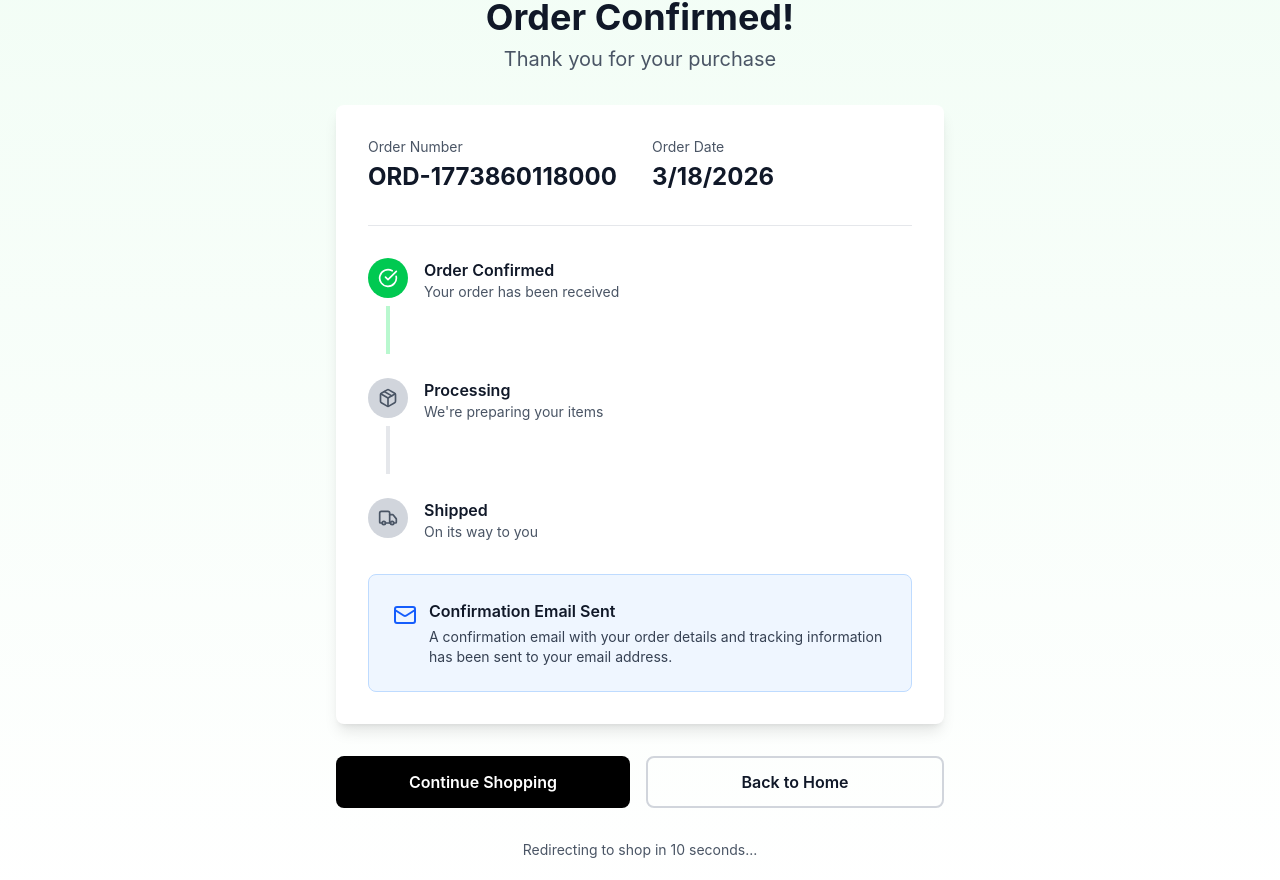
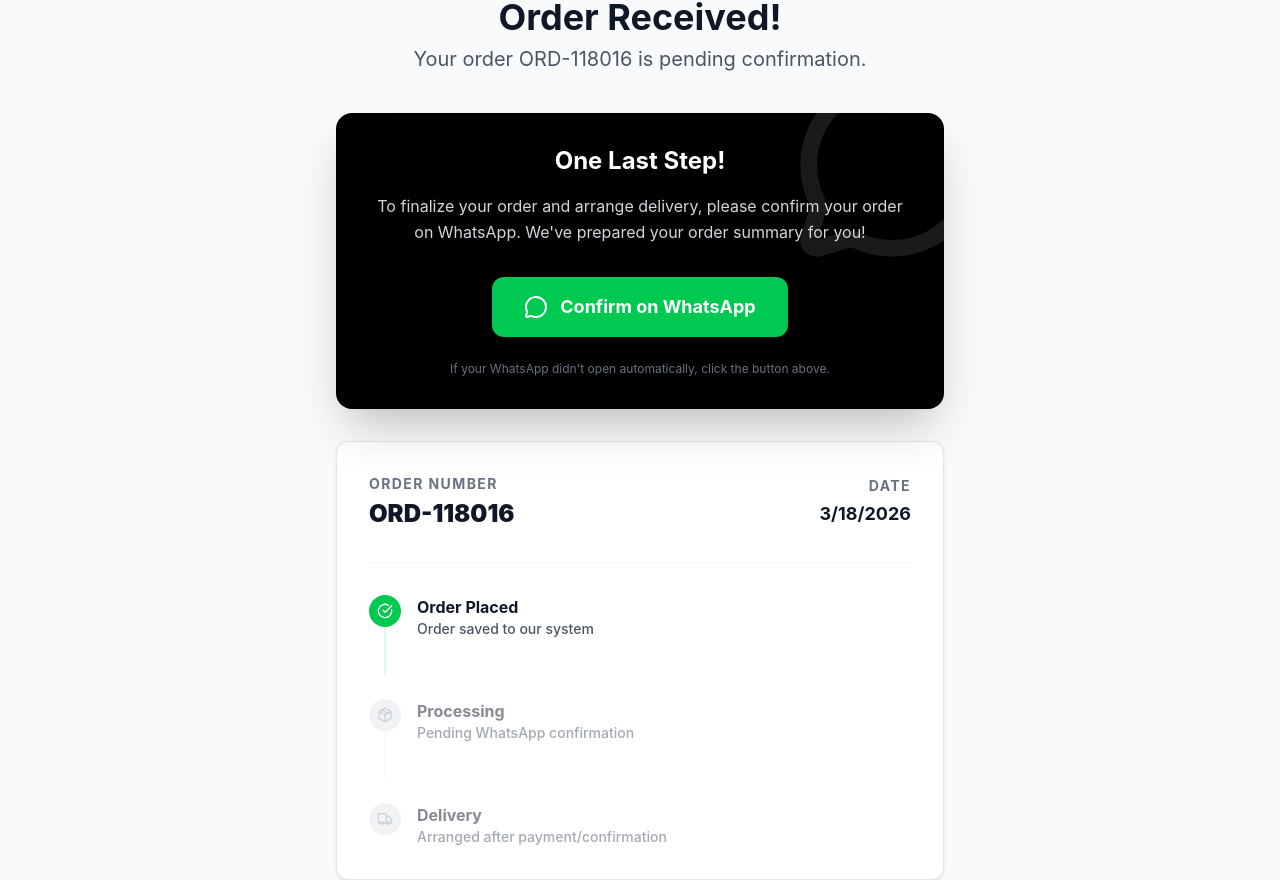
Before and after one commit to ko2527600/Inknationgh, a React (Vite) app in the folder Ikenation-clothing/: page /order-confirmation in a window 1280 px wide. Shown: the part 268-1148 px from the top of the page. Built offline with nearby package versions, Linux system fonts and the light colour scheme; no server answers.

Commit message:
final: polish order system and branding

```diff
--- a/Ikenation-clothing/src/pages/OrderConfirmation.jsx
+++ b/Ikenation-clothing/src/pages/OrderConfirmation.jsx
@@ -1,134 +1,131 @@
-import React, { useEffect } from 'react'
+import React from 'react'
 import { useNavigate, useLocation } from 'react-router-dom'
 import { motion } from 'framer-motion'
-import { CheckCircle, Package, Truck, Mail } from 'lucide-react'
+import { CheckCircle, Package, Truck, MessageCircle, ArrowRight } from 'lucide-react'
 
 export default function OrderConfirmation() {
   const navigate = useNavigate()
   const location = useLocation()
-  const [orderNumber] = React.useState(() => location.state?.orderId || `ORD-${Date.now()}`)
-
-  useEffect(() => {
-    // Auto-redirect after 10 seconds
-    const timer = setTimeout(() => {
-      navigate('/shop')
-    }, 10000)
-    return () => clearTimeout(timer)
-  }, [navigate])
+  const { orderId, whatsappUrl } = location.state || {}
+  const orderNumber = orderId || `ORD-${Date.now().toString().slice(-6)}`
 
   return (
-    <div className="min-h-screen bg-linear-to-b from-green-50 to-white pt-24 pb-12">
+    <div className="min-h-screen bg-gray-50 pt-24 pb-12">
       <div className="max-w-2xl mx-auto px-4 sm:px-6 lg:px-8">
-        {/* Success Animation */}
+        {/* Success Header */}
         <motion.div
-          initial={{ scale: 0, opacity: 0 }}
+          initial={{ scale: 0.9, opacity: 0 }}
           animate={{ scale: 1, opacity: 1 }}
-          transition={{ duration: 0.5, type: 'spring' }}
-          className="text-center mb-8"
+          className="text-center mb-10"
         >
-          <CheckCircle size={80} className="text-green-500 mx-auto mb-6" />
-          <h1 className="text-4xl font-bold text-gray-900 mb-2">Order Confirmed!</h1>
-          <p className="text-xl text-gray-600">Thank you for your purchase</p>
+          <div className="w-20 h-20 bg-green-100 rounded-full flex items-center justify-center mx-auto mb-6">
+            <CheckCircle size={48} className="text-green-600" />
+          </div>
+          <h1 className="text-4xl font-bold text-gray-900 mb-2">Order Received!</h1>
+          <p className="text-xl text-gray-600">Your order {orderNumber} is pending confirmation.</p>
         </motion.div>
 
-        {/* Order Details */}
+        {/* WhatsApp Action Card */}
         <motion.div
-          initial={{ opacity: 0, y: 20 }}
-          animate={{ opacity: 1, y: 0 }}
-          transition={{ delay: 0.2, duration: 0.5 }}
-          className="bg-white rounded-lg shadow-lg p-8 mb-8"
+          initial={{ y: 20, opacity: 0 }}
+          animate={{ y: 0, opacity: 1 }}
+          transition={{ delay: 0.2 }}
+          className="bg-black text-white rounded-2xl p-8 mb-8 text-center shadow-2xl relative overflow-hidden"
         >
-          <div className="grid grid-cols-2 gap-6 mb-8 pb-8 border-b border-gray-200">
+          <div className="relative z-10">
+            <h2 className="text-2xl font-bold mb-4">One Last Step!</h2>
+            <p className="text-gray-300 mb-8 leading-relaxed">
+              To finalize your order and arrange delivery, please confirm your order on WhatsApp.
+              We've prepared your order summary for you!
+            </p>
+
+            <a
+              href={whatsappUrl || 'https://wa.me/233557786833'}
+              target="_blank"
+              rel="noopener noreferrer"
+              className="inline-flex items-center gap-3 bg-green-500 hover:bg-green-600 text-white px-8 py-4 rounded-xl font-bold text-lg transition-all transform hover:scale-105"
+            >
+              <MessageCircle size={24} />
+              Confirm on WhatsApp
+            </a>
+
+            <p className="text-xs text-gray-500 mt-6">
+              If your WhatsApp didn't open automatically, click the button above.
+            </p>
+          </div>
+
+          {/* Subtle background pattern */}
+          <div className="absolute top-0 right-0 -mr-12 -mt-12 opacity-10">
+            <MessageCircle size={200} />
+          </div>
+        </motion.div>
+
+        {/* Order Details Card */}
+        <motion.div
+          initial={{ y: 20, opacity: 0 }}
+          animate={{ y: 0, opacity: 1 }}
+          transition={{ delay: 0.3 }}
+          className="bg-white rounded-xl shadow-sm border border-gray-200 p-8 mb-8"
+        >
+          <div className="flex justify-between items-center mb-8 pb-8 border-b border-gray-100">
             <div>
-              <p className="text-sm text-gray-600 mb-1">Order Number</p>
-              <p className="text-2xl font-bold text-gray-900">{orderNumber}</p>
+              <p className="text-sm text-gray-500 uppercase tracking-widest font-bold mb-1">Order Number</p>
+              <p className="text-2xl font-black text-gray-900">{orderNumber}</p>
             </div>
-            <div>
-              <p className="text-sm text-gray-600 mb-1">Order Date</p>
-              <p className="text-2xl font-bold text-gray-900">{new Date().toLocaleDateString()}</p>
+            <div className="text-right">
+              <p className="text-sm text-gray-500 uppercase tracking-widest font-bold mb-1">Date</p>
+              <p className="text-lg font-bold text-gray-900">{new Date().toLocaleDateString()}</p>
             </div>
           </div>
 
-          {/* Timeline */}
-          <div className="space-y-6 mb-8">
+          <div className="space-y-6">
             <div className="flex gap-4">
               <div className="flex flex-col items-center">
-                <div className="w-10 h-10 rounded-full bg-green-500 flex items-center justify-center text-white mb-2">
-                  <CheckCircle size={20} />
+                <div className="w-8 h-8 rounded-full bg-green-500 flex items-center justify-center text-white shrink-0">
+                  <CheckCircle size={16} />
                 </div>
-                <div className="w-1 h-12 bg-green-200"></div>
+                <div className="w-0.5 h-12 bg-green-100"></div>
               </div>
               <div>
-                <h3 className="font-semibold text-gray-900">Order Confirmed</h3>
-                <p className="text-sm text-gray-600">Your order has been received</p>
+                <h3 className="font-bold text-gray-900">Order Placed</h3>
+                <p className="text-sm text-gray-600 font-medium">Order saved to our system</p>
               </div>
             </div>
 
-            <div className="flex gap-4">
+            <div className="flex gap-4 opacity-50">
               <div className="flex flex-col items-center">
-                <div className="w-10 h-10 rounded-full bg-gray-300 flex items-center justify-center text-gray-600 mb-2">
-                  <Package size={20} />
+                <div className="w-8 h-8 rounded-full bg-gray-200 flex items-center justify-center text-gray-400 shrink-0">
+                  <Package size={16} />
                 </div>
-                <div className="w-1 h-12 bg-gray-200"></div>
+                <div className="w-0.5 h-12 bg-gray-100"></div>
               </div>
               <div>
-                <h3 className="font-semibold text-gray-900">Processing</h3>
-                <p className="text-sm text-gray-600">We're preparing your items</p>
+                <h3 className="font-bold text-gray-900">Processing</h3>
+                <p className="text-sm text-gray-600 font-medium">Pending WhatsApp confirmation</p>
               </div>
             </div>
 
-            <div className="flex gap-4">
-              <div className="flex flex-col items-center">
-                <div className="w-10 h-10 rounded-full bg-gray-300 flex items-center justify-center text-gray-600">
-                  <Truck size={20} />
-                </div>
+            <div className="flex gap-4 opacity-50">
+              <div className="w-8 h-8 rounded-full bg-gray-200 flex items-center justify-center text-gray-400 shrink-0">
+                <Truck size={16} />
               </div>
               <div>
-                <h3 className="font-semibold text-gray-900">Shipped</h3>
-                <p className="text-sm text-gray-600">On its way to you</p>
-              </div>
-            </div>
-          </div>
-
-          {/* Next Steps */}
-          <div className="bg-blue-50 border border-blue-200 rounded-lg p-6">
-            <div className="flex gap-3">
-              <Mail size={24} className="text-blue-600 shrink-0 mt-1" />
-              <div>
-                <h3 className="font-semibold text-gray-900 mb-1">Confirmation Email Sent</h3>
-                <p className="text-sm text-gray-700">
-                  A confirmation email with your order details and tracking information has been sent to your email address.
-                </p>
+                <h3 className="font-bold text-gray-900">Delivery</h3>
+                <p className="text-sm text-gray-600 font-medium">Arranged after payment/confirmation</p>
               </div>
             </div>
           </div>
         </motion.div>
 
-        {/* Action Buttons */}
-        <motion.div
-          initial={{ opacity: 0, y: 20 }}
-          animate={{ opacity: 1, y: 0 }}
-          transition={{ delay: 0.4, duration: 0.5 }}
-          className="flex flex-col sm:flex-row gap-4"
-        >
+        {/* Home Link */}
+        <div className="text-center">
           <button
             onClick={() => navigate('/shop')}
-            className="flex-1 px-6 py-3 bg-black text-white rounded-lg font-semibold hover:bg-gray-800 transition-colors"
+            className="inline-flex items-center gap-2 text-gray-600 hover:text-black font-bold transition-all"
           >
-            Continue Shopping
+            ← Continue Shopping
           </button>
-          <button
-            onClick={() => navigate('/')}
-            className="flex-1 px-6 py-3 border-2 border-gray-300 text-gray-900 rounded-lg font-semibold hover:bg-gray-50 transition-colors"
-          >
-            Back to Home
-          </button>
-        </motion.div>
-
-        {/* Auto-redirect message */}
-        <p className="text-center text-sm text-gray-600 mt-8">
-          Redirecting to shop in 10 seconds...
-        </p>
+        </div>
       </div>
     </div>
   )
--- a/Ikenation-clothing/src/store/cmsData.js
+++ b/Ikenation-clothing/src/store/cmsData.js
@@ -9,7 +9,7 @@ const initialData = {
     trustBar: [],
   },
   about: { story: 'IkeNation - Premium African Fashion', mission: 'Empower through style' },
-  contact: { email: 'hello@ikenation.com', phone: '+233 XXX XXX XXXX', location: 'Accra, Ghana', whatsapp: '233XXXXXXXXX' },
+  contact: { email: 'hello@ikenation.com', phone: '+233 55 778 6833', location: 'Accra, Ghana', whatsapp: '233557786833' },
   faq: { title: 'Frequently Asked Questions', items: [] },
   sizeGuide: { title: 'Size Guide', description: '', mensizes: [], womensizes: [], shoeSizes: [], tips: [] },
   privacy: {
```
Also changed, not shown: Ikenation-clothing/src/pages/Checkout.jsx (+43 -6 lines).
